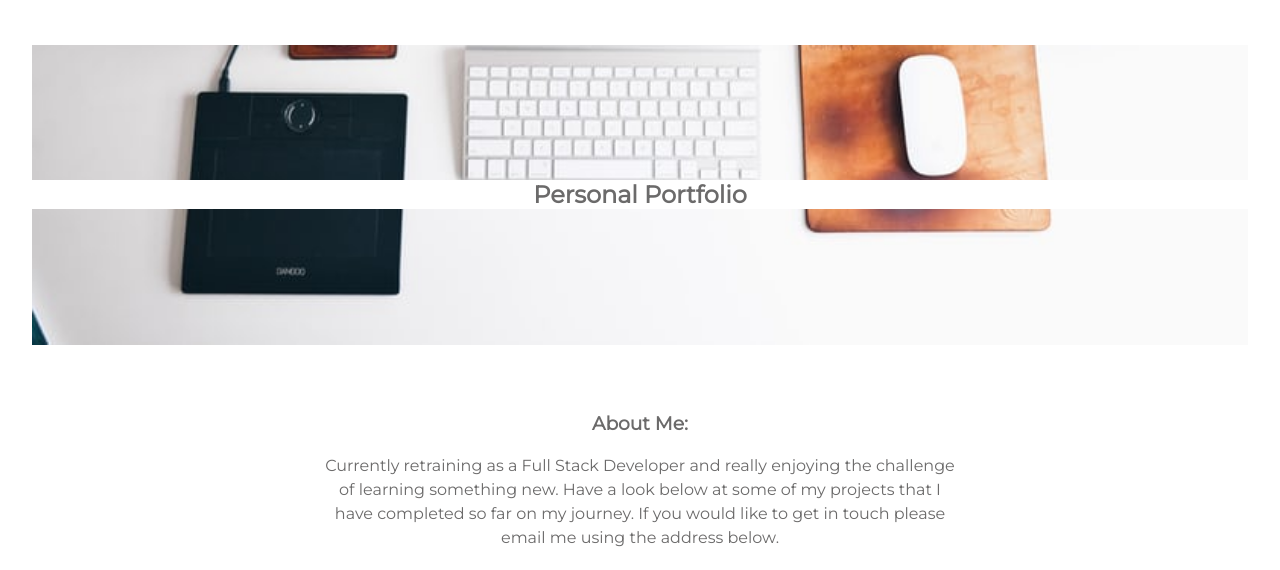
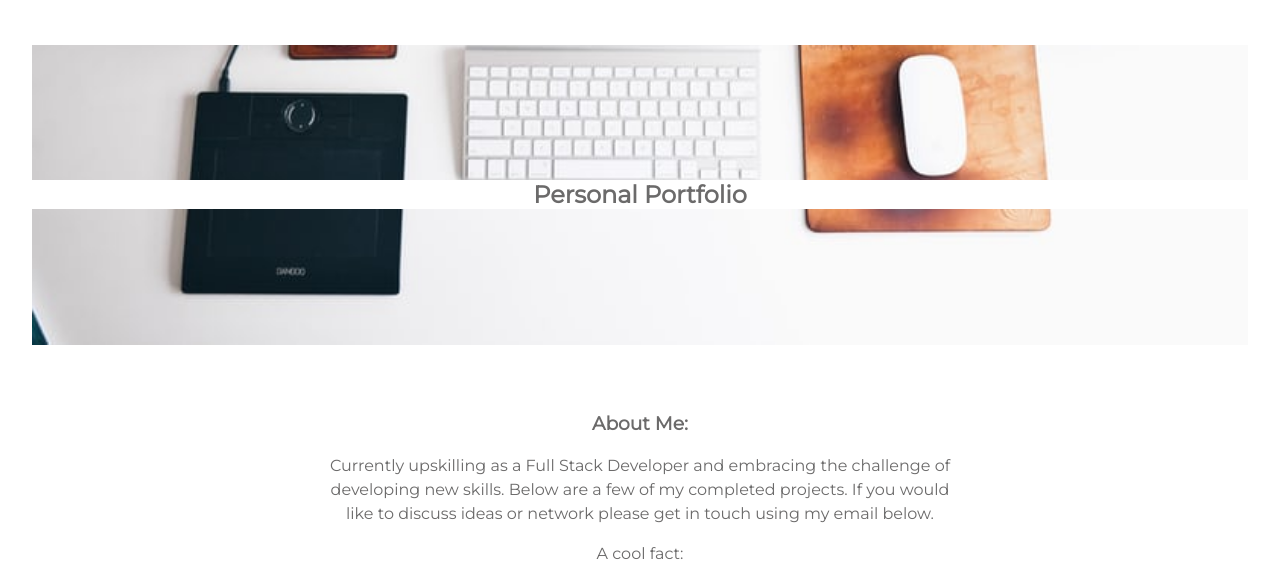
Before and after one commit to LACoop/portfolio, a plain HTML site: page index.html in a window 1280 px wide. Shown: the part 218-788 px from the top of the page. Drawn offline with Linux system fonts and the light colour scheme.

Commit message:
altered about-me

```diff
--- a/index.html
+++ b/index.html
@@ -36,10 +36,9 @@
             <section id="#about" class="flex-conainer">
                 <div class="about">
                     <h3>About Me:</h3>
-                <p>Currently retraining as a Full Stack Developer
-                    and really enjoying the challenge of learning something new.
-                    Have a look below at some of my projects that I have completed so far on my journey.
-                    If you would like to get in touch please email me using the address below.</p>
+                <p>Currently upskilling as a Full Stack Developer and embracing the challenge of developing new skills.
+                   Below are a few of my completed projects. If you would like to discuss ideas or network
+                   please get in touch using my email below.</p>
                 <p>A cool fact:</p>
                 <p>I have been coding for: <span id="time-container">0</span> seconds!</p>
                 </div>
```
